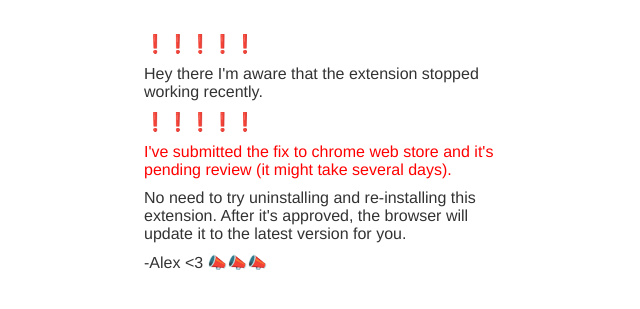
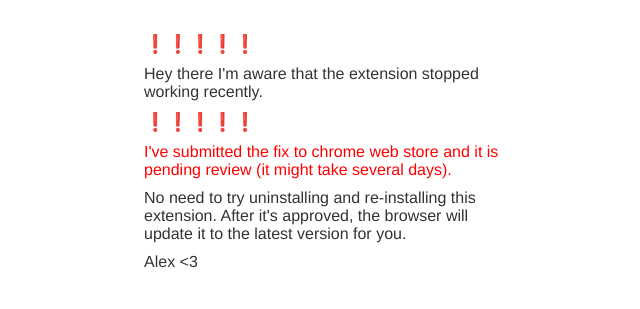
Before and after one commit to j-gao/j-gao.github.io, a Jekyll site: the page notice.html, which Jekyll copies as it is, in a window 1280 px wide. Shown: the top 309 px of the page, without its empty margins (316-956 px from the left). Built offline with Jekyll 4.4.1, drawn with Linux system fonts in a browser that asks for light colours.

Commit message:
Update notice.html

```diff
--- a/notice.html
+++ b/notice.html
@@ -40,9 +40,9 @@ a:hover {
 <p>❗️❗️❗️❗️❗️</p>
 <p style="font-size: 16">Hey there I'm aware that the extension stopped working recently.</p>
 <p>❗️❗️❗️❗️❗️</p>
-<p style="color:red; font-size: 16">I've submitted the fix to chrome web store and it's pending review (it might take several days).</p>
+<p style="color:red; font-size: 16">I've submitted the fix to chrome web store and it is pending review (it might take several days).</p>
 <p style="font-size: 16">No need to try uninstalling and re-installing this extension. After it's approved, the browser will update it to the latest version for you.</p>
-<p style="font-size: 16">-Alex <3 📣📣📣</p>
+<p style="font-size: 16">Alex <3</p>
 <script type="text/javascript">
 window.parent.postMessage({
         event_id: 'fancy_event_id',
```
